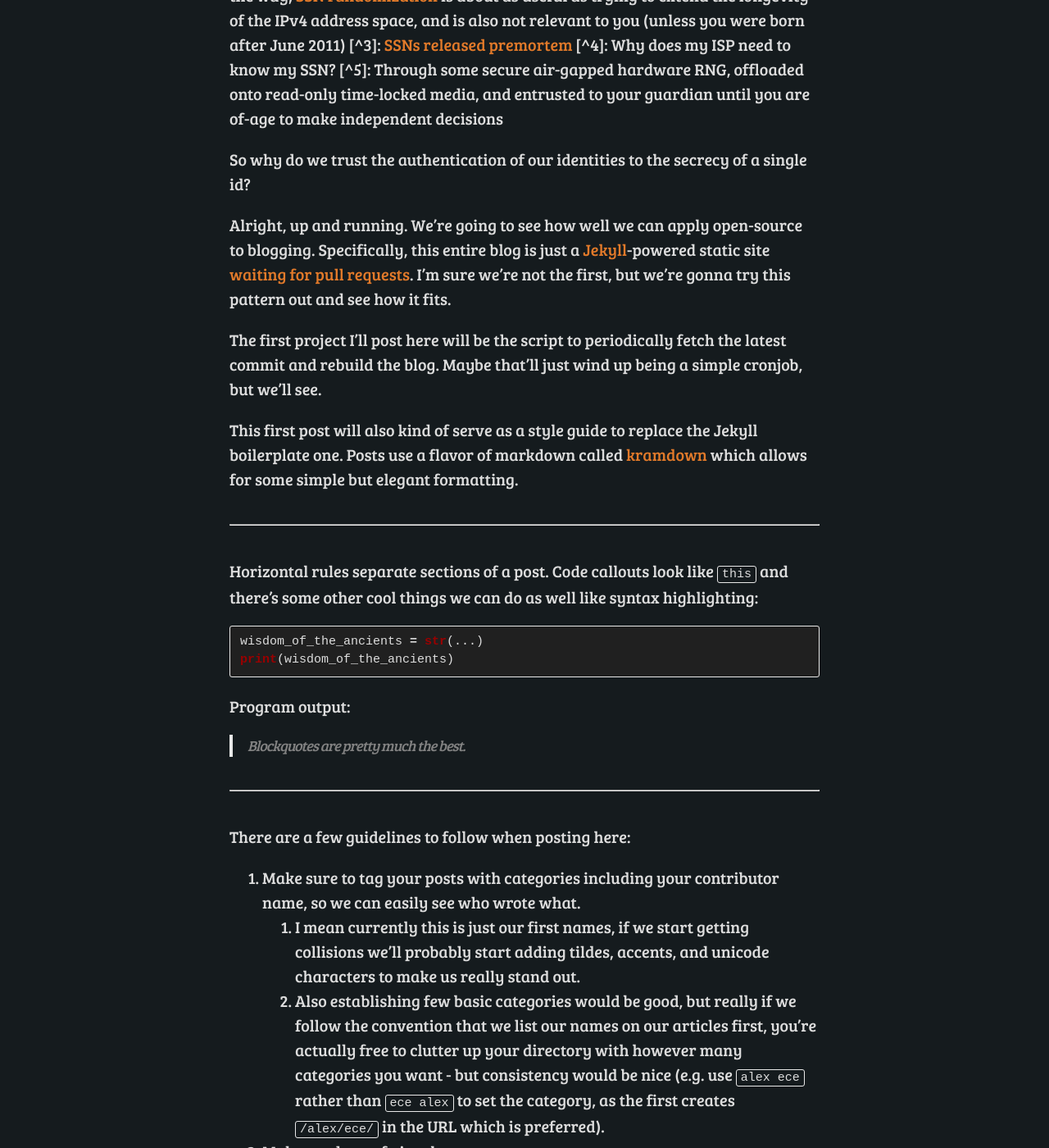
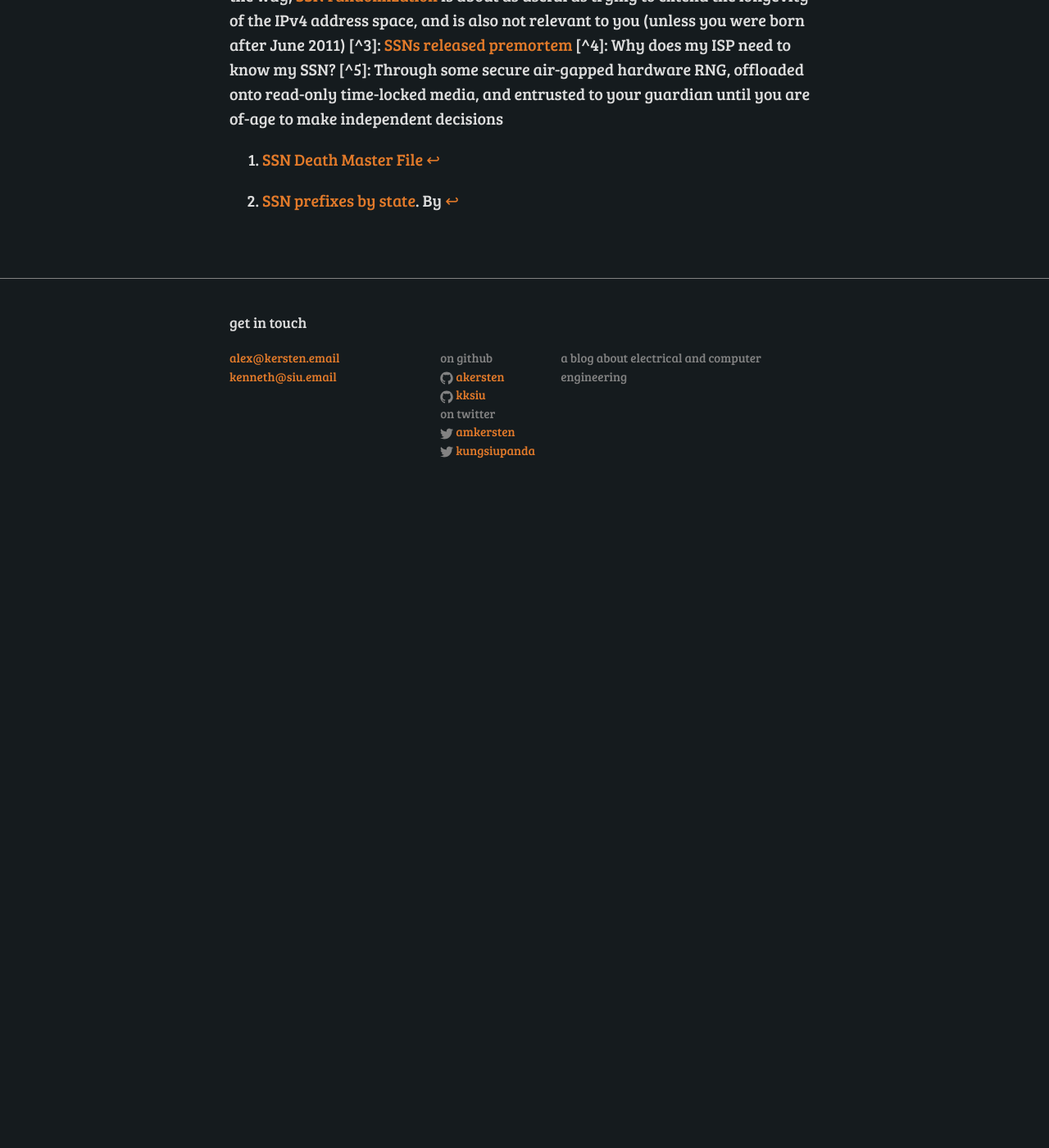
Before and after one commit to ecerocks/ece-rocks, a Jekyll site: the page built from _posts/2015-02-01-generated-at-birth.markdown, in a window 1280 px wide and 1400 px high, scrolled down 1885 px. Shown: the whole window at 82% size. Built offline with Jekyll 4.4.1, drawn with Linux system fonts in a browser that asks for light colours; after the commit the page ends 2515 px from its top, so only the background shows below that; some of the changed text lies outside the part shown.

Commit message:
remove formatting guide...

```diff
--- a/_posts/2015-02-01-generated-at-birth.markdown
+++ b/_posts/2015-02-01-generated-at-birth.markdown
@@ -80,61 +80,3 @@ is a lot harder to lose than a 9-digit number that you give away.
  [^5]: Through some secure air-gapped hardware RNG, offloaded onto
  read-only time-locked media, and entrusted to your guardian until you are
  of-age to make independent decisions
-
-
-So why do we trust the authentication of our identities to the
-secrecy of a single id?
-
-
-
-
-Alright, up and running. We're going to see how well we can apply open-source to blogging. Specifically, this entire blog is just a [Jekyll][jekyll]-powered static site [waiting for pull requests][github]. I'm sure we're not the first, but we're gonna try this pattern out and see how it fits.
-
-The first project I'll post here will be the script to periodically fetch the latest commit and rebuild the blog. Maybe that'll just wind up being a simple cronjob, but we'll see.
-
-This first post will also kind of serve as a style guide to replace the Jekyll boilerplate one. Posts use a flavor of markdown called [kramdown][kramdown] which allows for some simple but elegant formatting.
-
----
-
-Horizontal rules separate sections of a post. Code callouts look like `this` and there's some other cool things we can do as well like syntax highlighting:
-
-{% highlight python %}
-wisdom_of_the_ancients = str(...)
-print(wisdom_of_the_ancients)
-{% endhighlight %}
-
-Program output:
-
-> Blockquotes are pretty much the best.
-
----
-
-There are a few guidelines to follow when posting here:
-
-1. Make sure to tag your posts with categories including your contributor name, so we can easily see who wrote what.
-    1. I mean currently this is just our first names, if we start getting collisions we'll probably start adding tildes, accents, and unicode characters to make us really stand out.
-    2. Also establishing few basic categories would be good, but really if we follow the convention that we list our names on our articles first, you're actually free to clutter up your directory with however many categories you want - but consistency would be nice (e.g. use `alex ece` rather than `ece alex` to set the category, as the first creates `/alex/ece/` in the URL which is preferred).
-2. Make good use of visuals.
-3. Don't break the build.
-
----
-
-Tables are pretty handy, so let's demo them.
-
-| Left-aligned | Centered | Right-aligned |
-|:-            |:-:       |-:             |
-| Left thing   | Center   | Right thing   |
-
----
-
-Images are an essential visual aid and it would be remiss of me not to sample one here. This is a picture of light diffracted off of a CD and projected onto the bottom of a graphics card, where it is only visible on the PCB traces and creates an awesome pattern. It is one of my favorite photos that I've ever taken[^1].
-
-![Cool PCB]({{ site.url }}/assets/img/sample_picture.jpg)
-
-
-[^1]: I may be biased.
-
-[jekyll]:      http://jekyllrb.com
-[github]:	http://github.com/akersten/ece-rocks
-[kramdown]:	http://kramdown.gettalong.org
-[kramdownref]:	http://kramdown.gettalong.org/quickref.html
```
